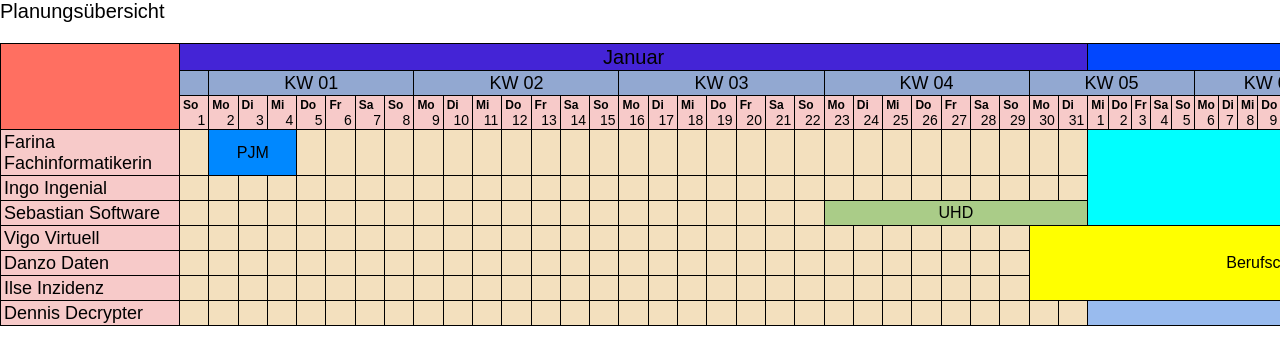
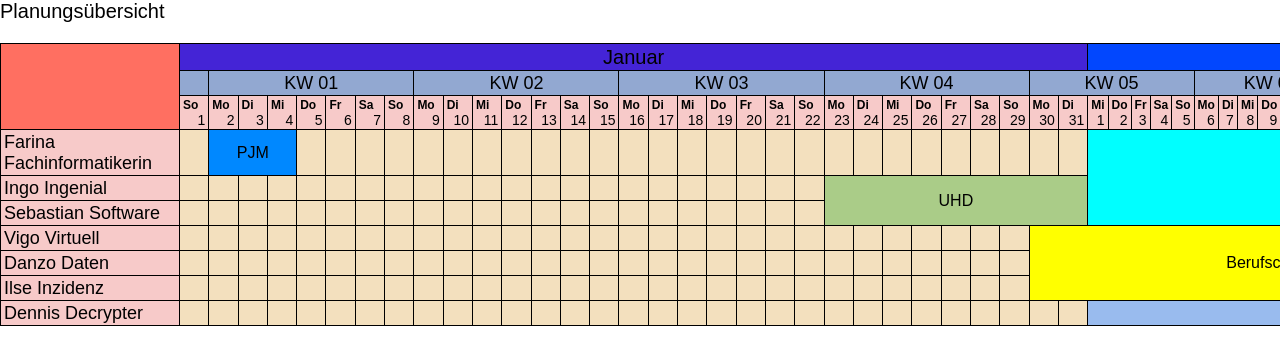
Before and after one commit to Technose02/azubi-planer, a Vue app: page / in a window 1280 px wide. Shown: the top 364 px of the page. Built offline with nearby package versions, Linux system fonts and the light colour scheme.

Commit message:
weitere Anpassun Planner-Entries

```diff
--- a/src/App.vue
+++ b/src/App.vue
@@ -37,7 +37,7 @@ export default {
           >Anwendungsentwicklung</planner-entry
         >
         <planner-entry
-          :row-keys="['ssebastian']"
+          :row-keys="['ssebastian', 'iingo']"
           :start-date="new Date(2023, 0, 23)"
           :end-date="new Date(2023, 0, 31)"
           color="#AC8"
```
